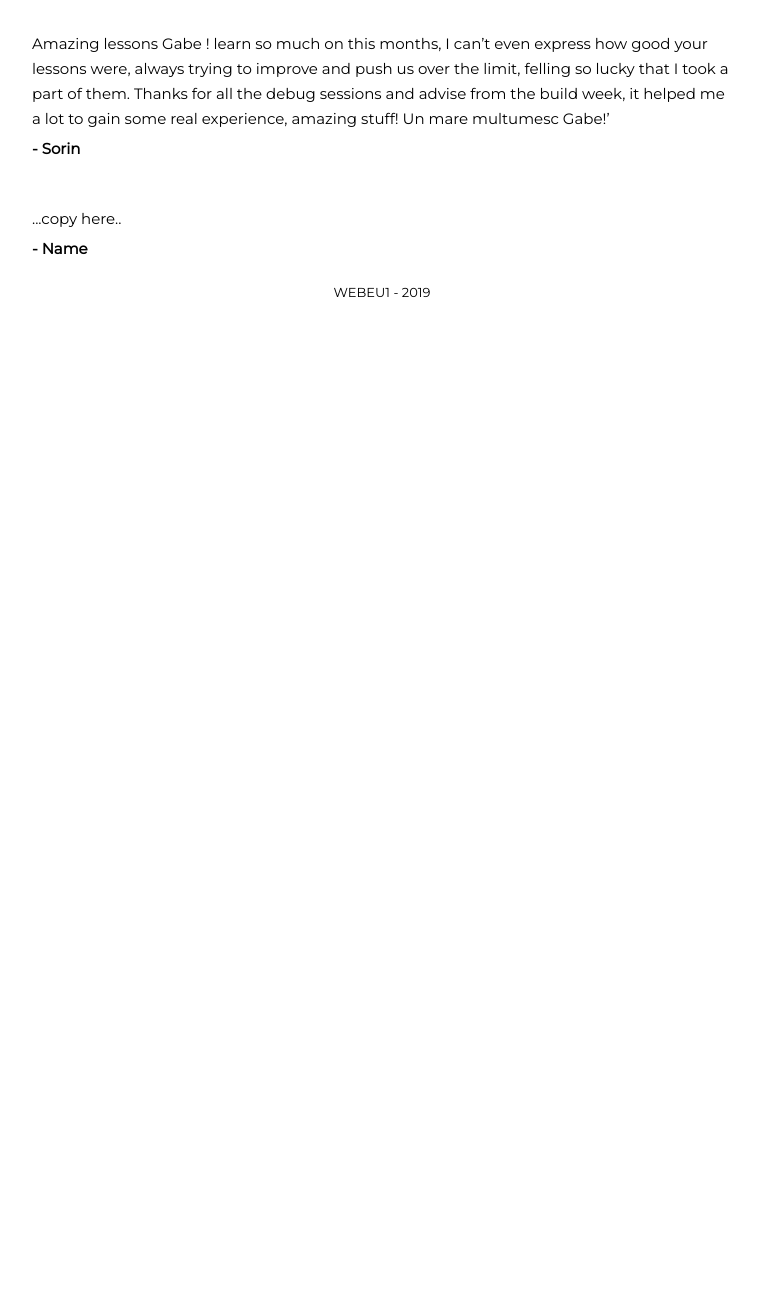
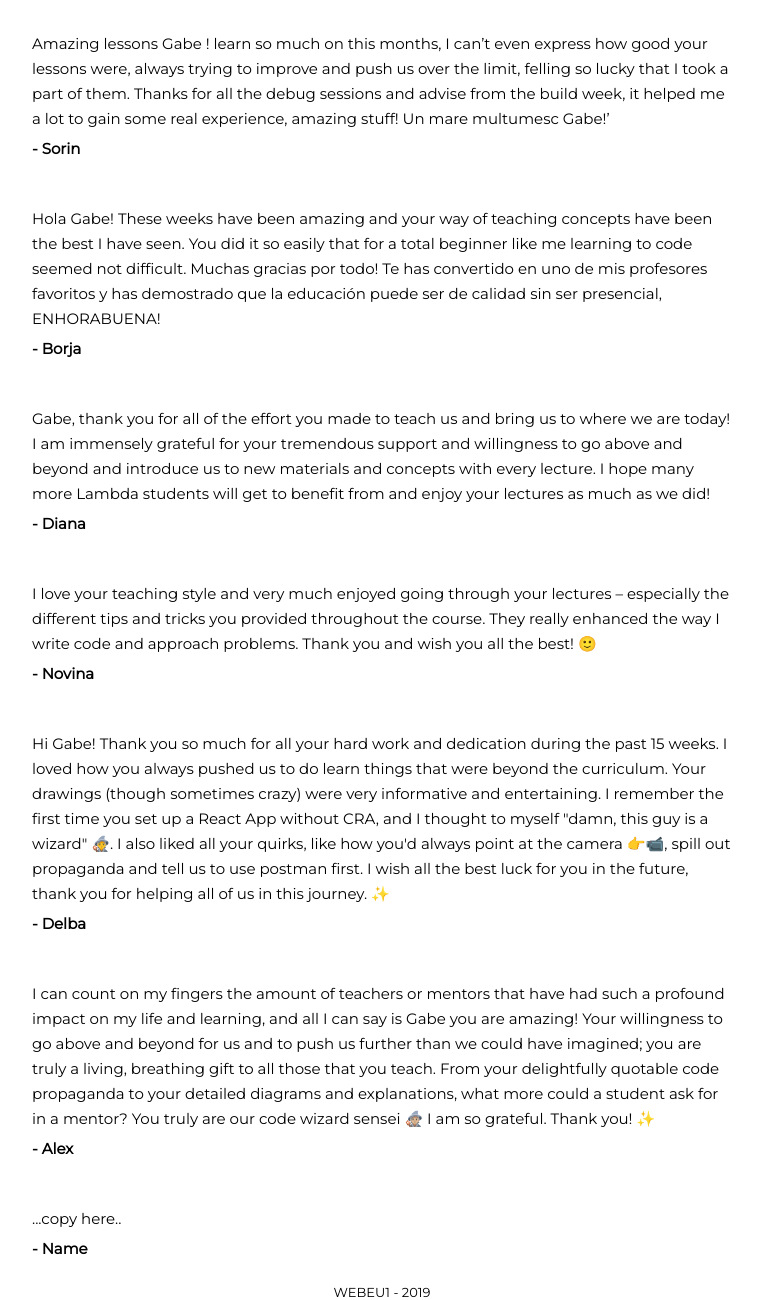
Before and after one commit to Pav0l/thank_you, a website: page public/index.html in a window 1280 px wide. Shown: the part 1824-3124 px from the top of the page, without its empty margins (258-1018 px from the left). Before the commit the page ends 2124 px from the top, so only its background shows below. Drawn offline with Linux system fonts and the light colour scheme.

Commit message:
New messages

```diff
--- a/public/index.html
+++ b/public/index.html
@@ -97,7 +97,7 @@
           way. I've particularly enjoyed the way you take the time to explain
           principals rather than just demoing code, the analogies and
           explanations have been awesome and really helped my understanding.
-          Cheers for everything!! Matt xox
+          Cheers for everything!! xox
         </p>
         <div class="msg-name">- Matt</div>
       </div>
@@ -125,6 +125,64 @@
       </div>
       <div class="msg">
         <p class="msg-text">
+          Hola Gabe! These weeks have been amazing and your way of teaching
+          concepts have been the best I have seen. You did it so easily that for
+          a total beginner like me learning to code seemed not difficult. Muchas
+          gracias por todo! Te has convertido en uno de mis profesores favoritos
+          y has demostrado que la educación puede ser de calidad sin ser
+          presencial, ENHORABUENA!
+        </p>
+        <div class="msg-name">- Borja</div>
+      </div>
+      <div class="msg">
+        <p class="msg-text">
+          Gabe, thank you for all of the effort you made to teach us and bring
+          us to where we are today! I am immensely grateful for your tremendous
+          support and willingness to go above and beyond and introduce us to new
+          materials and concepts with every lecture. I hope many more Lambda
+          students will get to benefit from and enjoy your lectures as much as
+          we did!
+        </p>
+        <div class="msg-name">- Diana</div>
+      </div>
+      <div class="msg">
+        <p class="msg-text">
+          I love your teaching style and very much enjoyed going through your
+          lectures – especially the different tips and tricks you provided
+          throughout the course. They really enhanced the way I write code and
+          approach problems. Thank you and wish you all the best! 🙂
+        </p>
+        <div class="msg-name">- Novina</div>
+      </div>
+      <div class="msg">
+        <p class="msg-text">
+          Hi Gabe! Thank you so much for all your hard work and dedication
+          during the past 15 weeks. I loved how you always pushed us to do learn
+          things that were beyond the curriculum. Your drawings (though
+          sometimes crazy) were very informative and entertaining. I remember
+          the first time you set up a React App without CRA, and I thought to
+          myself "damn, this guy is a wizard" 🧙. I also liked all your quirks,
+          like how you'd always point at the camera 👉📹, spill out propaganda
+          and tell us to use postman first. I wish all the best luck for you in
+          the future, thank you for helping all of us in this journey. ✨
+        </p>
+        <div class="msg-name">- Delba</div>
+      </div>
+      <div class="msg">
+        <p class="msg-text">
+          I can count on my fingers the amount of teachers or mentors that have
+          had such a profound impact on my life and learning, and all I can say
+          is Gabe you are amazing! Your willingness to go above and beyond for
+          us and to push us further than we could have imagined; you are truly a
+          living, breathing gift to all those that you teach. From your
+          delightfully quotable code propaganda to your detailed diagrams and
+          explanations, what more could a student ask for in a mentor? You truly
+          are our code wizard sensei 🧙🏼‍️ I am so grateful. Thank you! ✨
+        </p>
+        <div class="msg-name">- Alex</div>
+      </div>
+      <div class="msg">
+        <p class="msg-text">
           ...copy here..
         </p>
         <div class="msg-name">- Name</div>
```
